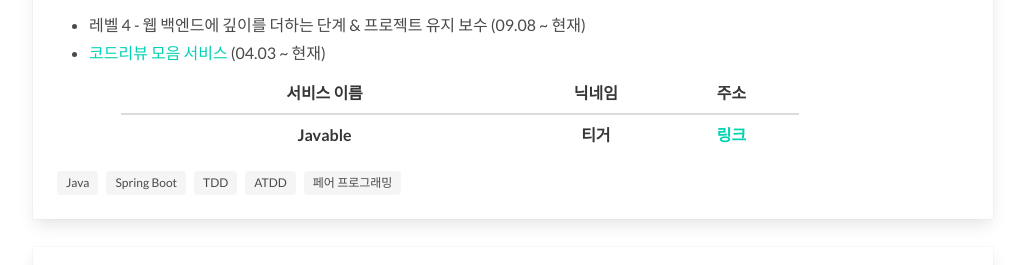
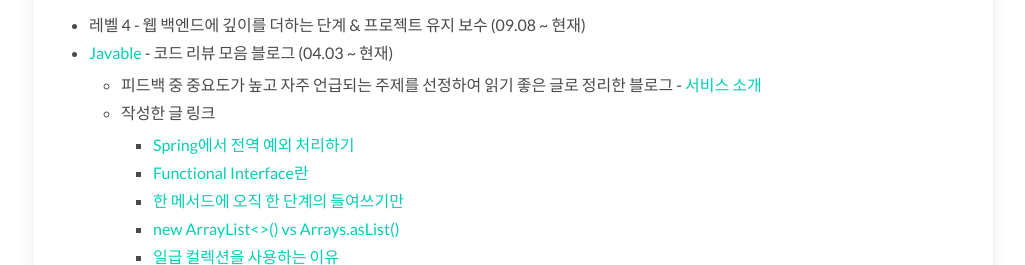
Before and after one commit to kimevanjunseok/portfolio, a plain HTML site: page index.html in a window 1280 px wide. Shown: the part 2309-2574 px from the top of the page, without its empty margins (127-1152 px from the left). Drawn offline with Linux system fonts and the light colour scheme.

Commit message:
refactor: javable 서비스 소개 수정

```diff
--- a/index.html
+++ b/index.html
@@ -293,29 +293,25 @@
                 </table>
               </ul>
               <li>레벨 4 - 웹 백엔드에 깊이를 더하는 단계 & 프로젝트 유지 보수 (09.08 ~ 현재)</li>
-              <li><a href="https://woowabros.github.io/techcourse/2020/06/05/techcourse-javable.html">코드리뷰 모음 서비스</a>
-                (04.03 ~ 현재)</li>
+              <li><a href="https://woowacourse.github.io/javable/">Javable</a> - 코드 리뷰 모음 블로그 (04.03 ~ 현재)</li>
               <ul>
-                <table style="width:80%">
-                  <thead>
-                    <tr>
-                      <th style="text-align: center; width: 60%;">서비스 이름</th>
-                      <th style="text-align: center; width: 20%;">닉네임</th>
-                      <th style="text-align: center; width: 20%;">주소</th>
-                    </tr>
-                  </thead>
-                  <tbody>
-                    <tr>
-                      <td style="text-align: center;"><strong>Javable</strong>
-                      </td>
-                      <td style="text-align: center;"><strong>티거</strong>
-                      </td>
-                      <td style="text-align: center;"><strong><a
-                            href="https://woowacourse.github.io/javable/">링크</a></strong>
-                      </td>
-                    </tr>
-                  </tbody>
-                </table>
+                <li>피드백 중 중요도가 높고 자주 언급되는 주제를 선정하여 읽기 좋은 글로 정리한 블로그 - <a
+                    href="https://woowabros.github.io/techcourse/2020/06/05/techcourse-javable.html">서비스 소개</a></li>
+                <li>작성한 글 링크</li>
+                <ul>
+                  <li><a href="https://woowacourse.github.io/javable/2020-07-28/global-exception-handler">Spring에서 전역 예외
+                      처리하기</a></li>
+                  <li><a href="https://woowacourse.github.io/javable/2020-07-17/Functional-Interface">Functional
+                      Interface란</a></li>
+                  <li><a href="https://woowacourse.github.io/javable/2020-06-10/one-level-of-indentation-per-method">한
+                      메서드에 오직 한 단계의 들여쓰기만</a></li>
+                  <li><a href="https://woowacourse.github.io/javable/2020-05-18/ArrayList-vs-Arrays.asList">new
+                      ArrayList&lt;&gt;() vs Arrays.asList()</a></li>
+                  <li><a href="https://woowacourse.github.io/javable/2020-05-08/First-Class-Collection">일급 컬렉션을 사용하는
+                      이유</a></li>
+                  <li><a href="https://woowacourse.github.io/javable/2020-04-26/Method-Naming">좋은 코드를 위한 자바 메서드 네이밍</a>
+                  </li>
+                </ul>
               </ul>
             </ul>
             <div class="tags">
```
